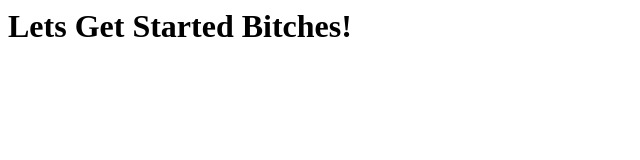
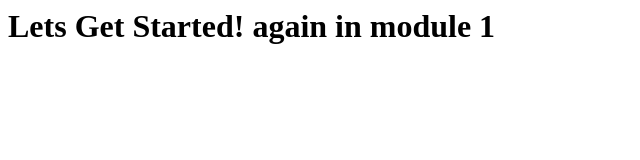
Before and after one commit to PratyakshaAmbast/AngularJs, a plain HTML site: page index.html in a window 1280 px wide. Shown: the whole page, without its empty margins (0-640 px from the left). Drawn offline with Linux system fonts and the light colour scheme.

Commit message:
Next version of web file.

```diff
--- a/index.html
+++ b/index.html
@@ -5,6 +5,6 @@
     <title>AngularJs</title>
   </head>
   <body>
-    <h1>Lets Get Started Bitches!</h1>
+    <h1>Lets Get Started! again in module 1</h1>
   </body>
 </html>
```
